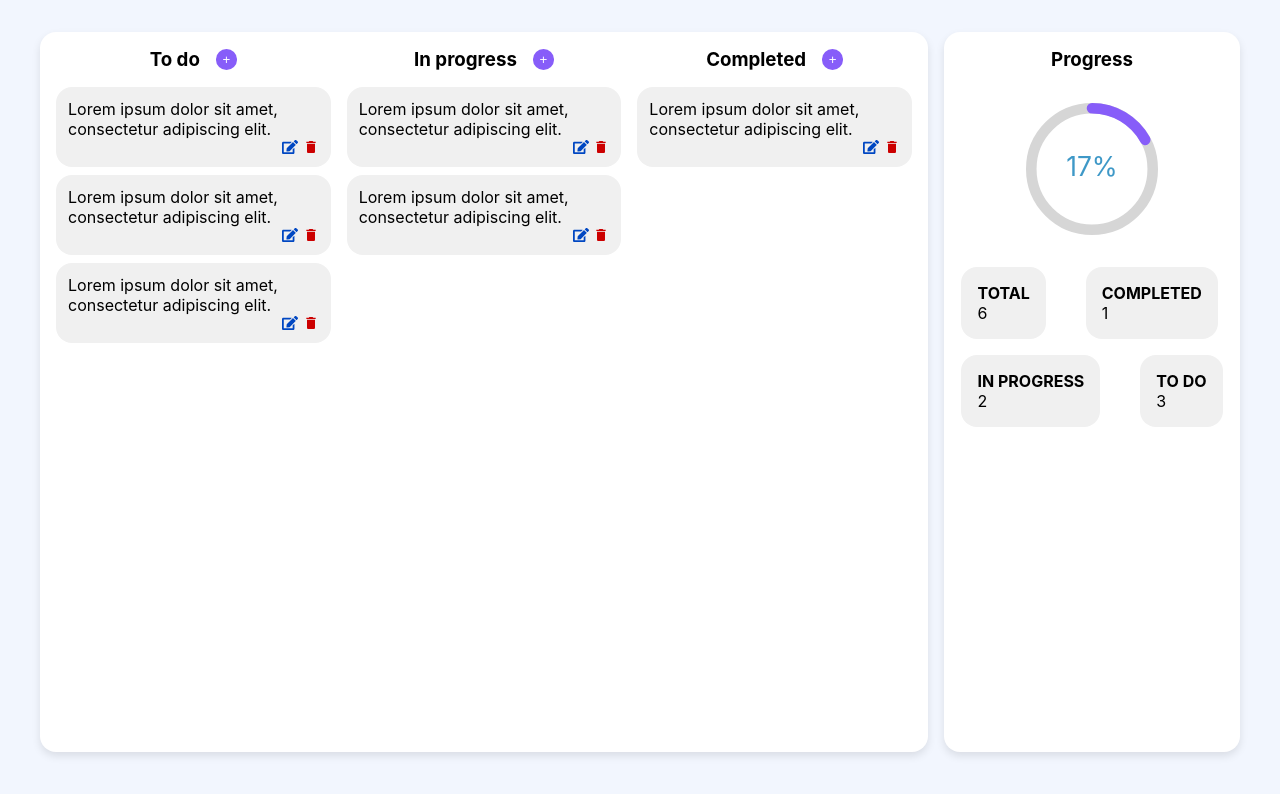
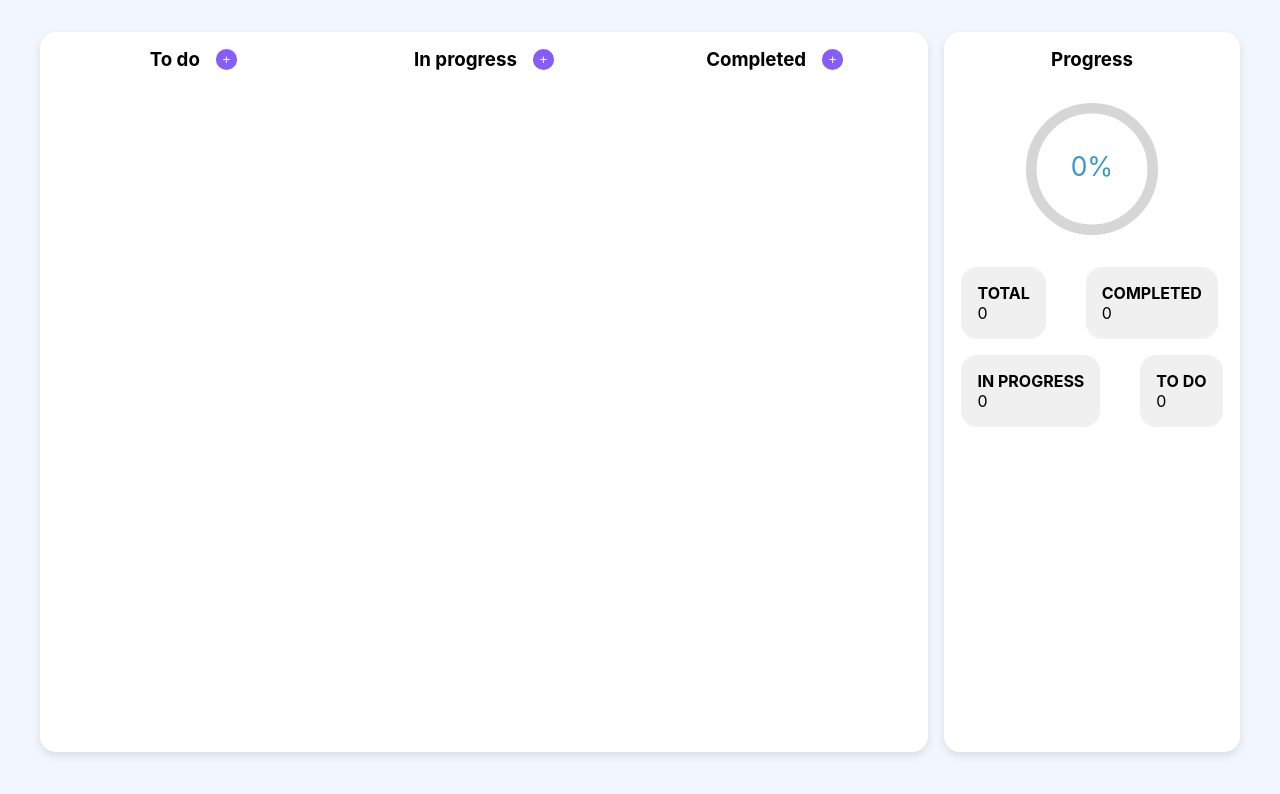
Before and after one commit to krstevskap/kanban-board, a React (Create React App) app: page / in a window 1280 px wide. Shown: the top 794 px of the page. Built offline with nearby package versions, Linux system fonts and the light colour scheme.

Commit message:
Save tasks to local storage

```diff
--- a/src/components/Board/Board.js
+++ b/src/components/Board/Board.js
@@ -1,20 +1,20 @@
-import React, {useState} from 'react';
+import React, { useState, useEffect } from 'react';
 import Tasks from '../Tasks/Tasks';
 import ProgressBar from '../ProgressBar/ProgressBar';
 import './board.css';
 
 const Board = () => {
 
-    const TASKS = [
-        { id: 1, text: "Lorem ipsum dolor sit amet, consectetur adipiscing elit.", type: "toDo" },
-        { id: 2, text: "Lorem ipsum dolor sit amet, consectetur adipiscing elit.", type: "toDo" },
-        { id: 3, text: "Lorem ipsum dolor sit amet, consectetur adipiscing elit.", type: "toDo" },
-        { id: 4, text: "Lorem ipsum dolor sit amet, consectetur adipiscing elit.", type: "inProgress" },
-        { id: 5, text: "Lorem ipsum dolor sit amet, consectetur adipiscing elit.", type: "inProgress" },
-        { id: 6, text: "Lorem ipsum dolor sit amet, consectetur adipiscing elit.", type: "done" },
-    ];
+    const loadTasks = () => {
+        const savedTasks = localStorage.getItem('tasks');
+        return savedTasks ? JSON.parse(savedTasks) : [];
+    };
 
-    const [tasks, setTasks] = useState(TASKS);
+    const [tasks, setTasks] = useState(loadTasks);
+
+    useEffect(() => {
+        localStorage.setItem('tasks', JSON.stringify(tasks));
+    }, [tasks]);
 
     return (
         <div className='board-container'>
```
